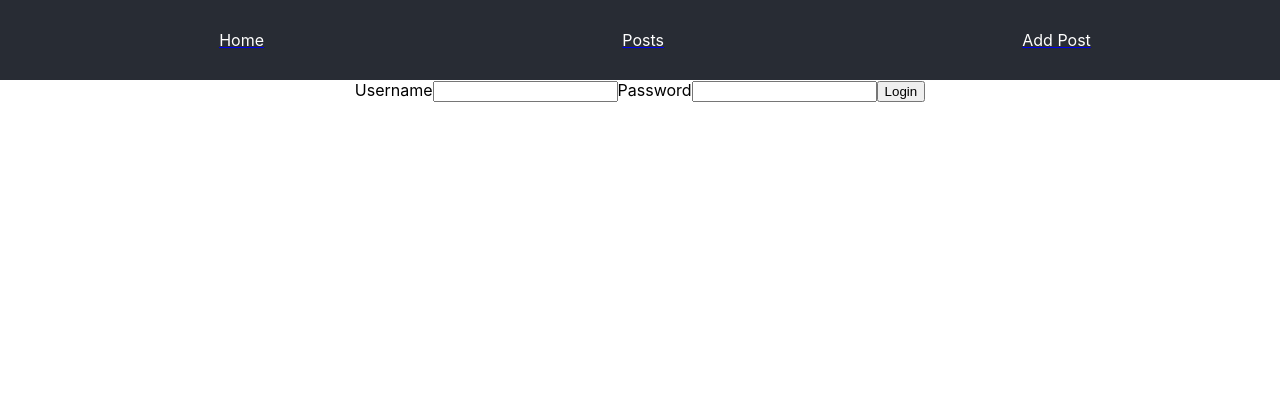
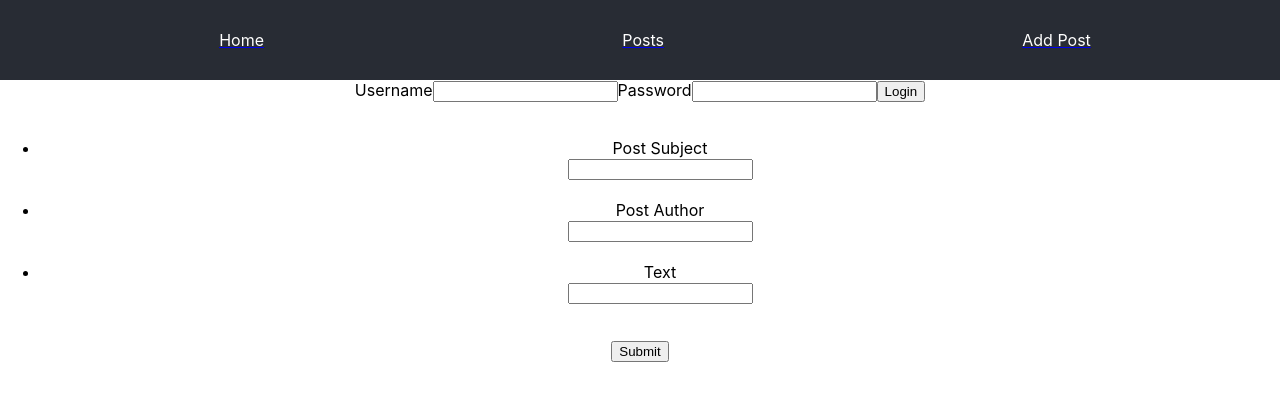
Before and after one commit to tzetan/MQCOMP3120-2021-Group-Project-group-o, a React (Create React App) app: page /add_post in a window 1280 px wide. Shown: the top 400 px of the page. Built offline with nearby package versions, Linux system fonts and the light colour scheme.

Commit message:
Add Posts

```diff
--- a/src/App.css
+++ b/src/App.css
@@ -62,3 +62,7 @@
 .postDetail {
   padding-top: 8%;
 }
+
+.add_form {
+  list-style-type: none;
+}
--- a/src/App.js
+++ b/src/App.js
@@ -1,13 +1,28 @@
 import './App.css';
-import React from "react";
+import React, { useState } from "react";
 import { BrowserRouter as Router, Route} from "react-router-dom";
 import postsHome from "./Components/PostsHome";
 import Nav from "./Components/nav";
 import About from "./Components/about";
-import Login from "./Components/Login"
+import Login from "./Components/Login";
+import Add_Post from "./Components/add_post";
+import postService from './Services/route';
 
 
 function App() {
+
+  const [posts, setPosts] = useState([]);
+
+  const addNewPost = (newPosts) => {
+    postService.create(newPosts)
+    .then(data => {
+      console.log("POST response", data)
+      setPosts([...posts, data])
+      console.log("new things added", newPosts)
+    }
+   )
+  }
+
   return (
     <Router>
         <div className="App">
@@ -16,7 +31,12 @@ function App() {
 
             <Route path="/" exact component={About}/>
 
+            <Route path="/add_post">
+              <Add_Post updateFn={addNewPost}/>
+            </Route>
+
             <Route path="/posts" exact component={postsHome}/>
+
 
         </div>
       </Router>
--- /dev/null
+++ b/src/Components/add_post.js
@@ -0,0 +1,75 @@
+import React, { useState } from "react";
+import "../App.css";
+import AddedPost from "../Posts/addedPost";
+
+
+const PoemForm = ({updateFn}) => {
+
+    const initialState = {title: '', author: '', text: ''}
+
+    const [formInfo, setFormInfo] = useState(initialState)
+    const [title, setTitle] = useState('')
+    const [author, setAuthor] = useState('')
+    const [text, setText] = useState('')
+
+    const updateField = (event) => {
+        const name = event.target.attributes.name.value
+        console.log(name, event.target.value)
+        if (name === "title") {
+            setFormInfo({...formInfo, title: event.target.value})
+        } else if (name === "author") {
+            setFormInfo({...formInfo, author: event.target.value})
+        } else if (name === "text") {
+            setFormInfo({...formInfo, text: event.target.value})
+        }
+    }
+    const [state, setState] = useState('start')
+
+    const formHandler = (event) => {
+        event.preventDefault()
+        console.log("Form submitted: ", formInfo)
+
+        setTitle(`${formInfo.title}`)
+        setAuthor(`${formInfo.author}`)
+        setText(`${formInfo.text}`)
+
+        updateFn(formInfo)
+        setFormInfo(initialState)
+        alert(`Poem "${formInfo.title} ${formInfo.author}" is now added! Click OK to visit the Poem.`)
+        setState('added')
+    }
+
+
+    return (
+        <div>
+            <br/>
+        <form onSubmit={formHandler}>
+            <ul id="add_form">
+                <li>
+                    <label htmlFor="title">Post Subject</label>
+                    <br/>
+                    <input name="title" onChange={updateField}></input>
+                </li>
+                <br/>
+                <li>
+                    <label htmlFor="author">Post Author</label>
+                    <br/>
+                    <input name="author" onChange={updateField}></input>
+                </li>
+                <br/>
+                <li>
+                    <label htmlFor="text">Text</label>
+                    <br/>
+                    <input name="text" onChange={updateField}></input>
+                </li>
+                <br/>
+            </ul>
+
+            <button type="submit">Submit</button>
+        </form>
+        {state === 'added' && (<AddedPost title={title} author={author} text={text} />)}
+        </div>
+    )
+}
+
+export default PoemForm
--- /dev/null
+++ b/src/Posts/addedPost.js
@@ -0,0 +1,20 @@
+import React from "react";
+import { BrowserRouter as Router} from "react-router-dom";
+
+
+const AddedPoem = ({title, author, text}) => {
+
+
+  return (
+    <Router>
+      <div>
+        <h3>{title}</h3>
+        <h5>{author}</h5>
+        {text}
+      </div>
+    </Router>
+  )
+
+}
+
+export default AddedPoem
```
